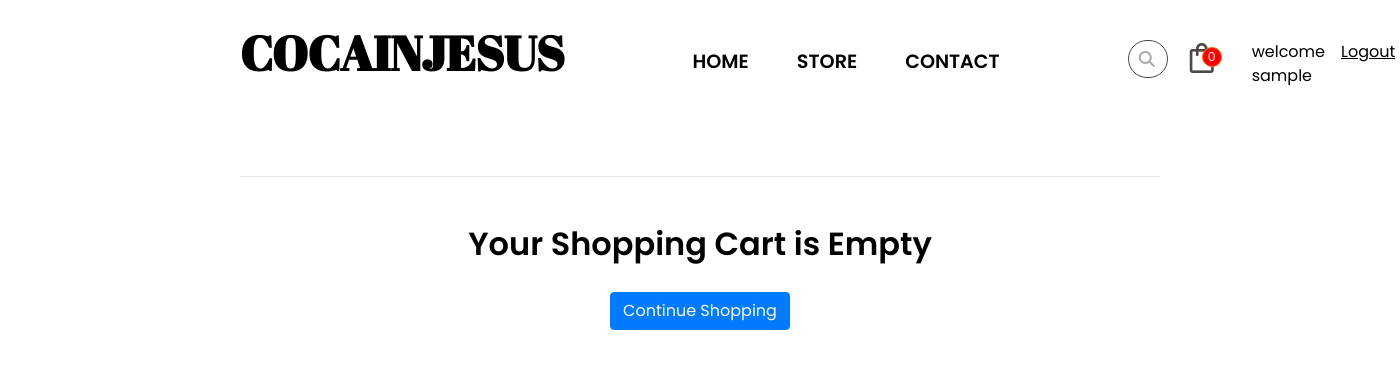
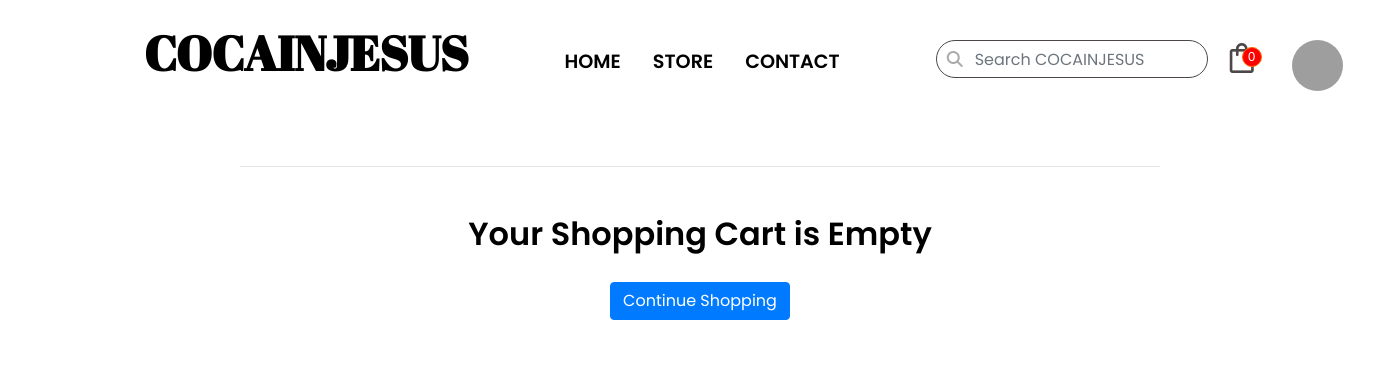
Before and after one commit to iamaneeb/E_CommerceApplication, a Django app: page /cart in a window 1400 px wide. Shown: the top 369 px of the page. Run offline with Django 4.2, Linux system fonts and the light colour scheme; the visitor is signed in with stand-in values (Sample User, id 1); data that the repository does not hold is empty; some libraries are stand-ins or nearby versions; grey boxes are pictures that could not be loaded.

Commit message:
changes in navbar profile

```diff
--- a/base/templates/base/nav_bar.html
+++ b/base/templates/base/nav_bar.html
@@ -26,10 +26,11 @@
                 </span></div>
             </a>
         {% if request.user.is_authenticated %}
-        <div class="user_auth">
-           <a href="#"><p>welcome <br>{{request.user.username}}</p></a>
-           <a href="{%url 'logout'%}"><p style="text-decoration:underline;">Logout</p></a>
-        </div>
+        <a href="{% url 'profile' %}"><div class="header__user">
+              <div class="avatar avatar--medium">
+                <img src="https://www.wallpaperup.com/uploads/wallpapers/2023/05/18/1423142/a40c293bc72d87c0d3fc1f9b3352202b-700.jpg" />
+              </div>
+          </div></a>
         {% else %}
           <a href="{%url 'register' %}"> <div class="login-icon"><span class="material-symbols-outlined">
                 person
--- a/base/urls.py
+++ b/base/urls.py
@@ -32,4 +32,5 @@ urlpatterns = [
     ########## ORDER ##########
     path("cart/place_order", views.Place_order, name="place_order"),
     path("cart/payment", views.Payment, name="payment"),
+    path("profile", views.Profile,name="profile")
 ]
--- a/base/views.py
+++ b/base/views.py
@@ -484,3 +484,7 @@ def Place_order(request, total=0, quantity=0, cart_items=None):
                     "cart_items": cart_items,
                 }
             return render(request, "base/checkout.html",context)
+
+
+def Profile(request):
+    return render(request, "base/profile.html")
--- a/static/css/style.css
+++ b/static/css/style.css
@@ -14,6 +14,41 @@
 }
 
 /* ==============Header=================== */
+.header__user{
+    display: flex;
+    margin-left: 1rem;
+}
+.avatar {
+    position: relative;
+    display: inline-block;
+    border-radius: 50%;
+    border: 2px solid var(--color-main);
+}
+
+.avatar img {
+    display: block;
+    border-radius: 50%;
+    object-fit: cover;
+    object-position: center;
+}
+
+
+
+
+.avatar.avatar--medium img {
+    width: 3.2rem;
+    height: 3.2rem;
+    border-radius: 50%;
+}
+
+.avatar.avatar--medium:after {
+    width: 0.7rem;
+    height: 0.7rem;
+    bottom: 0px;
+    right: -6px;
+}
+
+
 
 .header-container {
     display: flex;
@@ -84,7 +119,8 @@
 }
 
 .form-group input {
-    padding: 1rem 0rem;
+    padding: 1rem;
+    width: 17rem;
     border-radius: 50px;
     border: rgb(77 71 71) 1px solid;
 }
@@ -770,6 +811,16 @@ a
 
 
 @media (max-width: 1560px) {
+    .header-container {
+        padding: 1.5rem 9rem;
+        gap: 6rem;
+
+    }
+
+    .nav-list ul {
+        gap: 2rem;
+    }
+
     .treading-products {
         margin-top: 7.5rem;
     }
```
Also changed, not shown: other parts of static/css/style.css (+70 -19 lines), base/templates/base/profile.html (added, +11 -0 lines).
